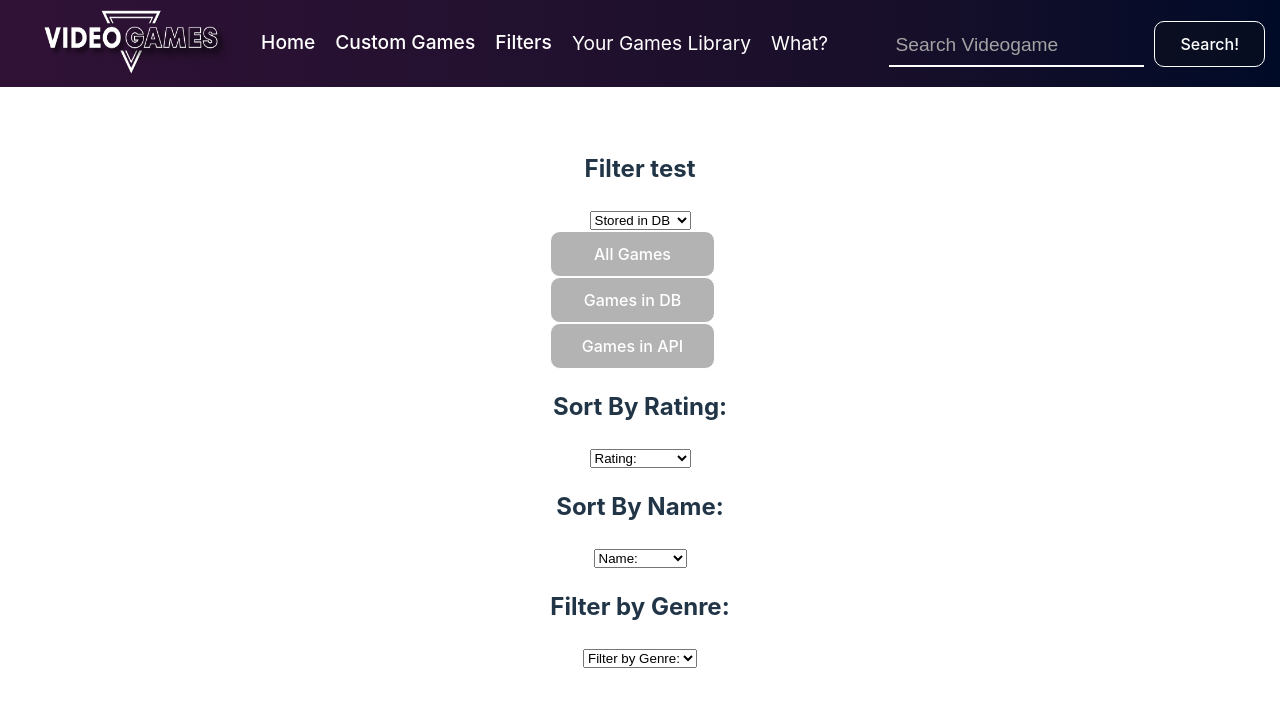
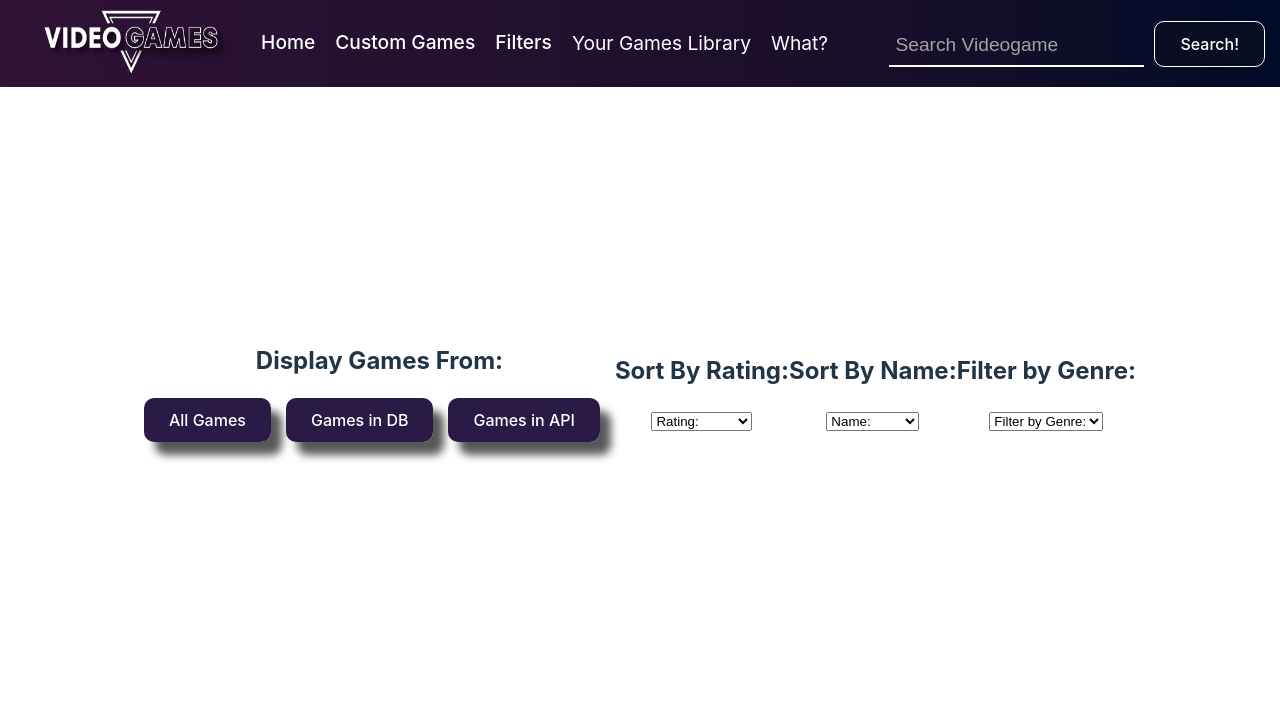
Before and after one commit to CLoboguerrero/pi-videogames, a React (Vite) app in the folder client/: page /test in a window 1280 px wide. Shown: the top 706 px of the page. Built offline with nearby package versions, Linux system fonts and the light colour scheme.

Commit message:
Acomodo y Estilos en Filtros

```diff
--- a/client/src/App.jsx
+++ b/client/src/App.jsx
@@ -14,6 +14,7 @@ function App() {
   return (
     <div className='App'>
       {location.pathname !== '/' ? <NavBar/> : null}
+      {/* {location.pathname === '/home' ? <Filters/>: null} */}
       <Routes>
         <Route path='/' element={<Landing />} />
         <Route path='/home' element={<Cards />} />
--- a/client/src/components/Cards/Cards.jsx
+++ b/client/src/components/Cards/Cards.jsx
@@ -5,6 +5,7 @@ import { useDispatch, useSelector } from 'react-redux';
 import { getAllGames, getGenres, getPlatforms, clearState } from '../../redux/actions';
 import Card from '../Card/Card';
 import Pagination from '../Pagination/Pagination';
+import Filters from '../Filter/Filter';
 import Loading from '../Loading/Loading';
 import BackgroundMain from '../Backgrounds/BackgroundMain';
 
@@ -55,6 +56,7 @@ function Cards() {
             displayGames.length >= 1 && displaySearchGames.length === 0
             ?   <div className='all-games'>
                     <h1>Videogames List:</h1>
+                    <Filters />
                     <Pagination
                         currentPage={currentPage}
                         totalPages={totalPages}
@@ -65,6 +67,7 @@ function Cards() {
                 : displaySearchGames.length > 0 && displaySearchGames.length <= 15
                 ?   <div className='search-results'>
                     <h1>Search Results:</h1>
+                    <Filters />
                     <button onClick={handleGoBack}>Go Back to Games List</button>
                 </div>
 
--- a/client/src/components/Cards/Cards.modules.css
+++ b/client/src/components/Cards/Cards.modules.css
@@ -18,11 +18,13 @@
 .all-games h1 {
     font-size: 5em;
     text-shadow: 5px 5px 11px rgb(41 186 222);
+    margin-bottom: 0px;
 }
 
 .search-results h1 {
     font-size: 5em;
     text-shadow: 8px 8px 15px rgb(86 36 166), 0 0 5px rgb(0 0 0 / 80%), 0 0 12px rgb(33 37 71 / 80%);
+    margin-bottom: 0px;
 }
 
 
--- a/client/src/components/Filter/Filter.jsx
+++ b/client/src/components/Filter/Filter.jsx
@@ -41,18 +41,18 @@ const Filters = () => {
     });
 
     return (
-        <div>
-            <h2>Filter test</h2>
-            <div className='filter-test'>
-                <h2 className='filter-origin'></h2>
-                <select name="order" onChange={handleFilter}>
-                    <option value="gamesInDb">Stored in DB</option>
-                    <option value="gamesInApi">Stored in API</option>
-                    <option value="showAll">Show All</option>
-                </select>
-                <h3 className='select-buttons' data-filter='showAll' onClick={handleFilter}>All Games</h3>
-                <h3 className='select-buttons' data-filter='gamesInDb' onClick={handleFilter}>Games in DB</h3>
-                <h3 className='select-buttons' data-filter='gamesInApi' onClick={handleFilter}>Games in API</h3>
+        <div className='filter-bar'>
+            <br />
+            <br />
+            <div className='games-origin'>
+                <div>
+                    <h2 className='origin-title'>Display Games From:</h2>
+                </div>
+                <div className='select-buttons-container'>
+                    <h3 className='select-buttons' data-filter='showAll' onClick={handleFilter}>All Games</h3>
+                    <h3 className='select-buttons' data-filter='gamesInDb' onClick={handleFilter}>Games in DB</h3>
+                    <h3 className='select-buttons' data-filter='gamesInApi' onClick={handleFilter}>Games in API</h3>
+                </div>
             </div>
 
             <div className="rating-sort">
@@ -74,7 +74,7 @@ const Filters = () => {
             </div>
 
             <div className='genres-list'>
-                <h2>Filter by Genre:</h2>
+                <h2 className='genre-title'>Filter by Genre:</h2>
                 <select name='genres' value={selectedGenre} onChange={handleSelectChange}>
                     <option value="">Filter by Genre:</option>
                     {sortedGenres.map((genre) => (
@@ -84,25 +84,6 @@ const Filters = () => {
                     ))}
                 </select>
             </div>
-
-
-
-            <div className='filters-container'>
-            {
-                filterGames.map(game => {
-                    return (
-                        <Card
-                            key={game.id}
-                            id={game.id}
-                            image={game.image}
-                            name={game.name}
-                            rating={game.rating}
-                            genres={game.genres}
-                        />
-                    );
-                })
-            }
-            </div>
         </div>
     )
 }
--- a/client/src/components/Filter/Filter.modules.css
+++ b/client/src/components/Filter/Filter.modules.css
@@ -1,18 +1,47 @@
+.filter-bar {
+    /* background: linear-gradient(to right, #160c18 0%, #180f2a 70%, #000909 100%); */
+    /* background: linear-gradient(to right, #301236 0%, #180f2a 70%, #000b28 100%); */
+    /* background: linear-gradient(to right, #000b28  0%, #180f2a 70%, #301236 100%); */
+    /* position: absolute; */
+    /*z-index: 999;*/
+    /* top:100px; */
+    left:0;
+    width: 100%;
+    display: flex;
+    /* padding-top: 10px; */
+    padding-bottom: 10px;
+    margin-bottom: 25px;
+    align-items: center;
+    justify-content: space-around;
+    animation: fadeIn 1.5s;
+    -webkit-animation: fadeIn 1.5s;
+    -moz-animation: fadeIn 1.5s;
+    -o-animation: fadeIn 1.5s;
+    -ms-animation: fadeIn 1.5s;
+}
+
+.select-buttons-container {
+    display: flex;
+    align-items: center;
+}
+
+
 .select-buttons {
     font-size: 1em;
     font-weight: 500;
     color: #ffffff;
     text-decoration: inherit;
-    border: 1px solid white;
+    /* border: 1px solid white; */
     padding-left: 25px;
     padding-right: 25px;
     padding-top: 10px;
     padding-bottom: 10px;
     border-radius: 10px;
-    background-color: #14141452;
+    background-color: #22113ff5;
     user-select: none;
     margin-top: 0px;
     margin-bottom: 0px;
     margin-right: 15px;
     cursor: pointer;
+    box-shadow: 11px 13px 8px 0px #000000a8;
 }
```
